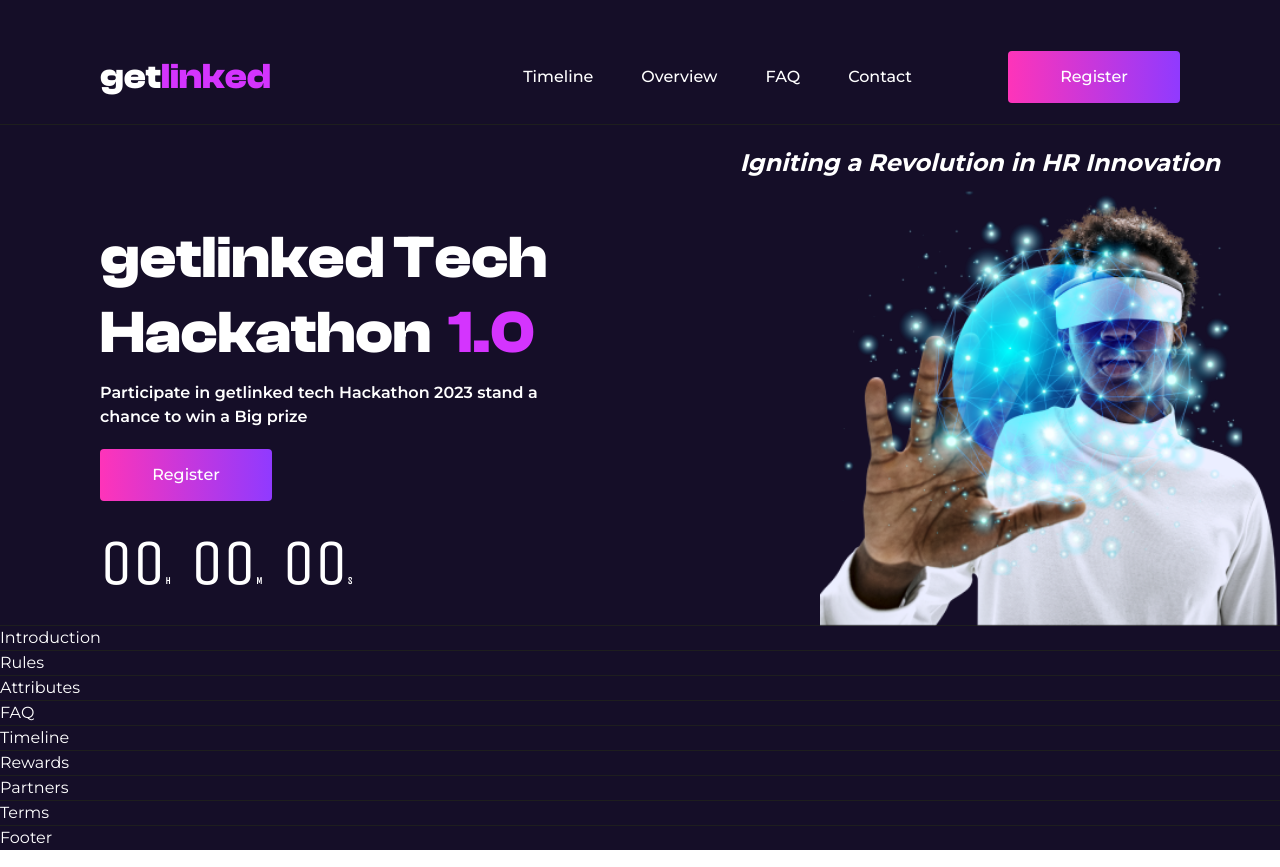
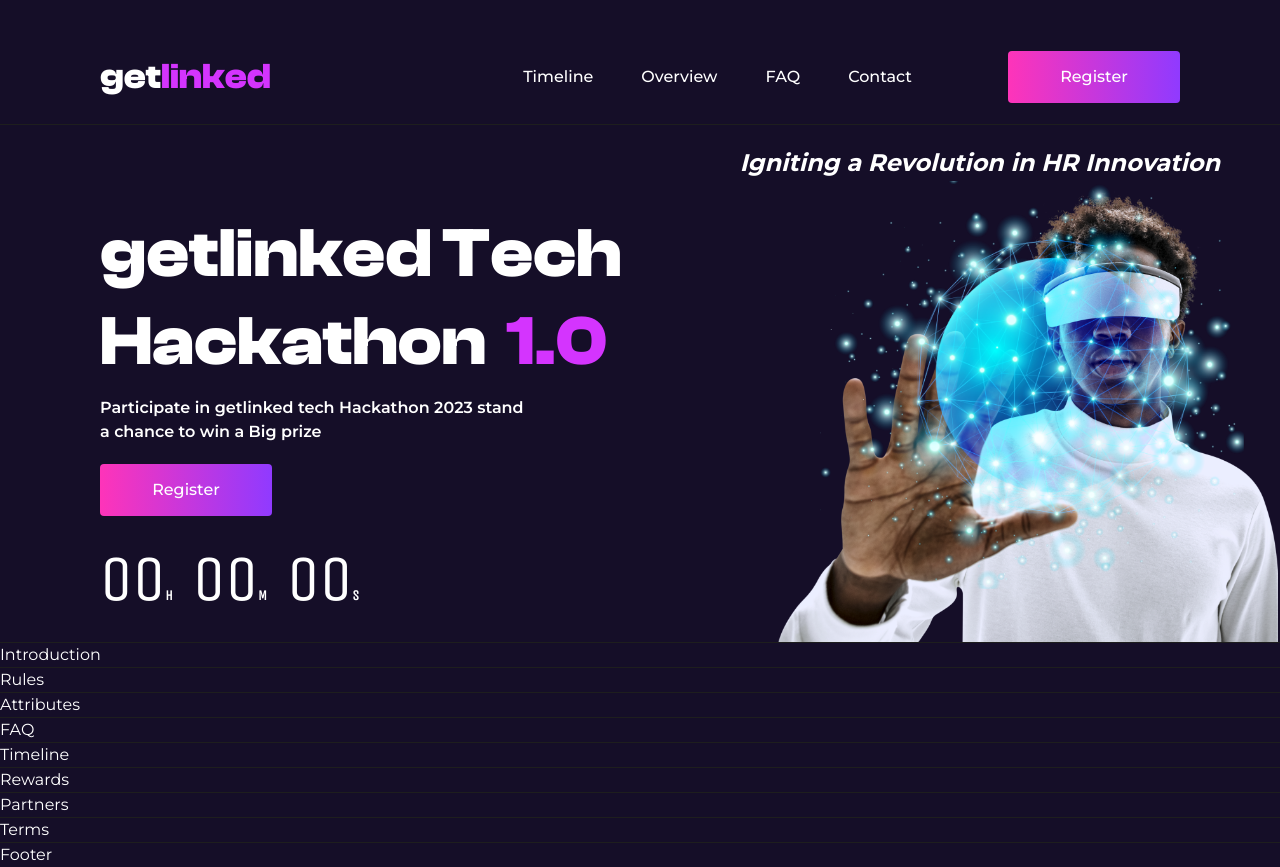
Before and after one commit to akins-dev/hackathon, a Next.js app: page / in a window 1280 px wide. Built offline with nearby package versions, Linux system fonts and the light colour scheme.

Commit message:
chore: finished Hero section

```diff
--- a/app/(landing)/page.tsx
+++ b/app/(landing)/page.tsx
@@ -19,11 +19,11 @@ export default function Home() {
   return (
     <div className="flex flex-col bg-bkg text-white overflow-hidden">
 
-      <section>
+      <section className="2xl:mx-[300px]">
         <Navbar />
       </section>
         <hr className='w-full text-gray' />
-      <section>
+      <section className="2xl:mx-[300px]">
         <Hero />
       </section>
         <hr className='w-full text-gray' />
--- a/components/button.tsx
+++ b/components/button.tsx
@@ -8,8 +8,8 @@ const Button = ({
     content
 }: ButtonProp) => {
   return (
-    <button className="bg-gradient-to-r from-gradientx to-gradienty rounded lg:h-[52px] md:h-[36px] lg:w-[172px] md:w-[120px] items-center">
-        <p className="lg:text-[16px] md:text-sm text-center font-medium">{content}</p>
+    <button className="bg-gradient-to-r from-gradientx to-gradienty rounded lg:py-[16px] py-[10px] lg:w-[172px] w-[120px] items-center">
+        <p className="lg:text-[16px] text-sm text-center items-center font-medium">{content}</p>
     </button>
   )
 }
--- a/components/landing/hero.tsx
+++ b/components/landing/hero.tsx
@@ -11,31 +11,35 @@ import Button from '@/components/button'
 
 const Hero = () => {
   return (
-    <div className='relative flex-col'>
-        <div className='flex justify-end mt-[20px] mr-[60px] mb-[10px] text-[24px] font-bold    '>
+    <div className='flex-col'>
+        <div className='flex text-[12px] md:text-[18px] justify-center md:text-end md:justify-end mt-[20px]  md:mr-[25px] lg:mr-[60px] lg:text-[24px] font-bold    '>
             <i>Igniting a Revolution in HR Innovation</i>
         </div>
-        <div className="flex flex-1">
-            <div className="flex flex-col ml-[100px] leading-tight">
-                <h1 className='flex font-bold text-[60px] mt-[30px] clash-display'>getlinked Tech</h1>
-                <h1 className='flex font-bold text-[60px] mb-[10px] clash-display'>Hackathon &nbsp; <span className="text-cpink">1.0</span></h1>
-                <div className="flex max-w-[500px] leading-normal mb-[20px]">
-                    <p className="font-semibold text-[16px]">Participate in getlinked tech Hackathon 2023 stand a chance to win a Big prize</p>
+        <div className="flex flex-col md:flex-row">
+            <div className="flex flex-col items-center md:items-start md:ml-[30px] lg:ml-[60px] xl:ml-[100px] 2xl:ml-[200px] leading-tight z-50">
+                <div>
+                    <h1 className='flex font-bold text-[30px] md:text-[40px] lg:text-[60px] xl:text-[70px] 2xl:text-[100px] mt-[30px] clash-display'>getlinked Tech</h1>
+                    <h1 className='flex font-bold text-[30px] md:text-[40px] lg:text-[60px] xl:text-[70px] 2xl:text-[100px] mb-[10px] clash-display'>Hackathon &nbsp; <span className="text-cpink">1.0</span></h1>
                 </div>
-                <Button content="Register" />
-                <div className="flex gap-x-[20px] my-[22px] font-bold">
-                    <p className={customClass}>00<span className="mt-[44px] text-[10px] font-bold">H</span></p>
-                    <p className={customClass}>00<span className="mt-[44px] text-[10px] font-bold">M</span></p>
-                    <p className={customClass}>00<span className="mt-[44px] text-[10px] font-bold">S</span></p>
+                <div className="flex max-w-[250px] md:max-w-[360px] lg:max-w-[430px] leading-normal mb-[20px]">
+                    <p className="font-semibold text-center md:text-start text-[10px] lg:text-[16px]">Participate in getlinked tech Hackathon 2023 stand a chance to win a Big prize</p>
+                </div>
+                <div>
+                    <Button content="Register" />
+                </div>
+                <div className="flex gap-x-[18px] md:gap-x-[20px] md:my-auto my-[18px] font-bold">
+                    <p className={customClass}>00<span className="mt-[44px] text-[14px] font-bold">H</span></p>
+                    <p className={customClass}>00<span className="mt-[44px] text-[14px] font-bold">M</span></p>
+                    <p className={customClass}>00<span className="mt-[44px] text-[14px] font-bold">S</span></p>
                 </div>
             </div>
-            <div className="absolute right-0">
+            <div className="flex-grow mr-[2px] z-0">
                 <Image
-                    src="/hackathonGuy.png"
+                    src="/Group2.png"
                     alt="menu"
-                    width={460}
-                    height={310}
-                    className='flex justify-end'
+                    width={500}
+                    height={363}
+                    className='flex float-right'
                 />
             </div>
         </div>
--- a/components/landing/navbar.tsx
+++ b/components/landing/navbar.tsx
@@ -7,7 +7,7 @@ import Image from "next/image"
 
 const Navbar = () => {
   return (
-    <div className="flex lg:mt-[50px] mt-[20px] lg:mb-[20px] mb-[10px] lg:mx-[60px] xl:mx-[100px] 2xl:mx-[200px] mx-[50px] justify-between items-center overflow-hidden">
+    <div className="flex lg:mt-[50px] mt-[20px] lg:mb-[20px] mb-[10px] lg:mx-[60px] xl:mx-[100px] 2xl:mx-[200px] mx-[30px] justify-between items-center overflow-hidden">
       <div className="lg:text-[36px] md:text-[24px] sm:text-[15px] font-bold clash-display">
         <Link href="/">
           get<span className="text-cpink">linked</span>
```
Also changed, not shown: public/Group2.png (added).
